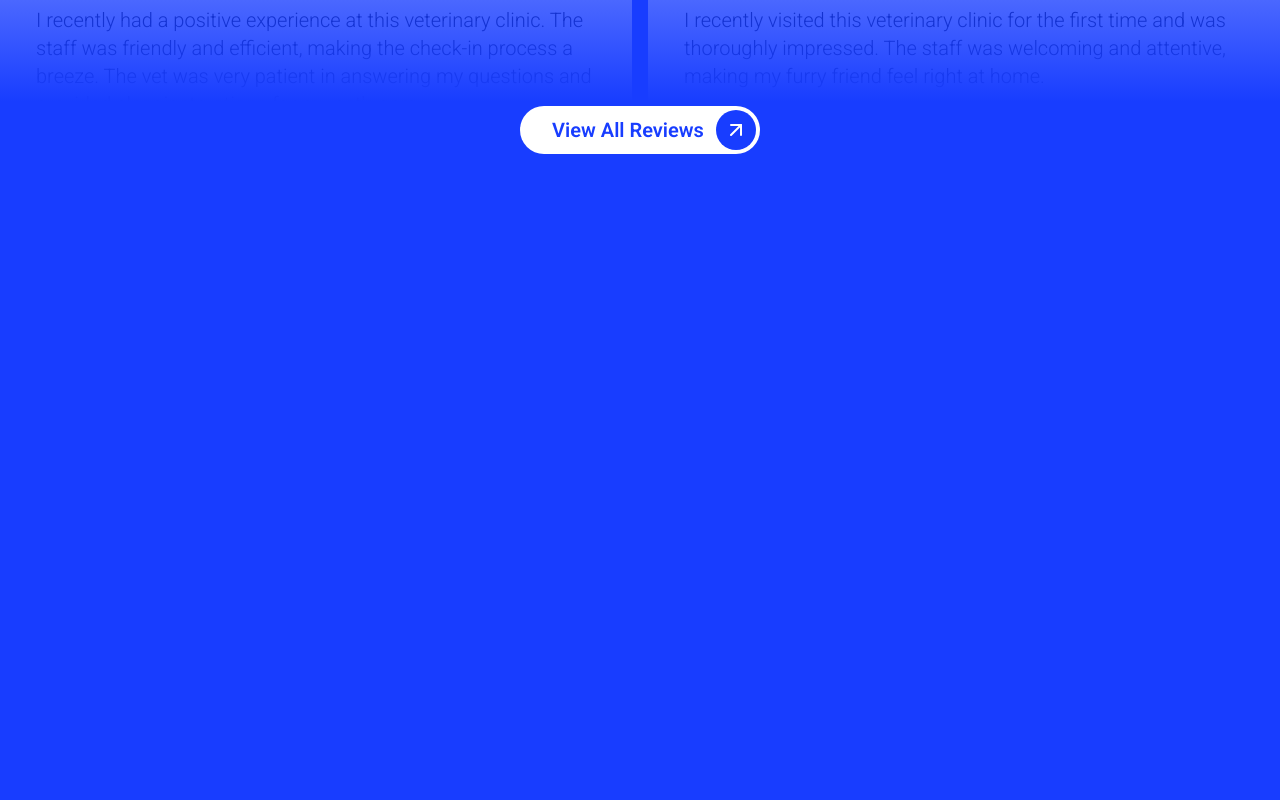
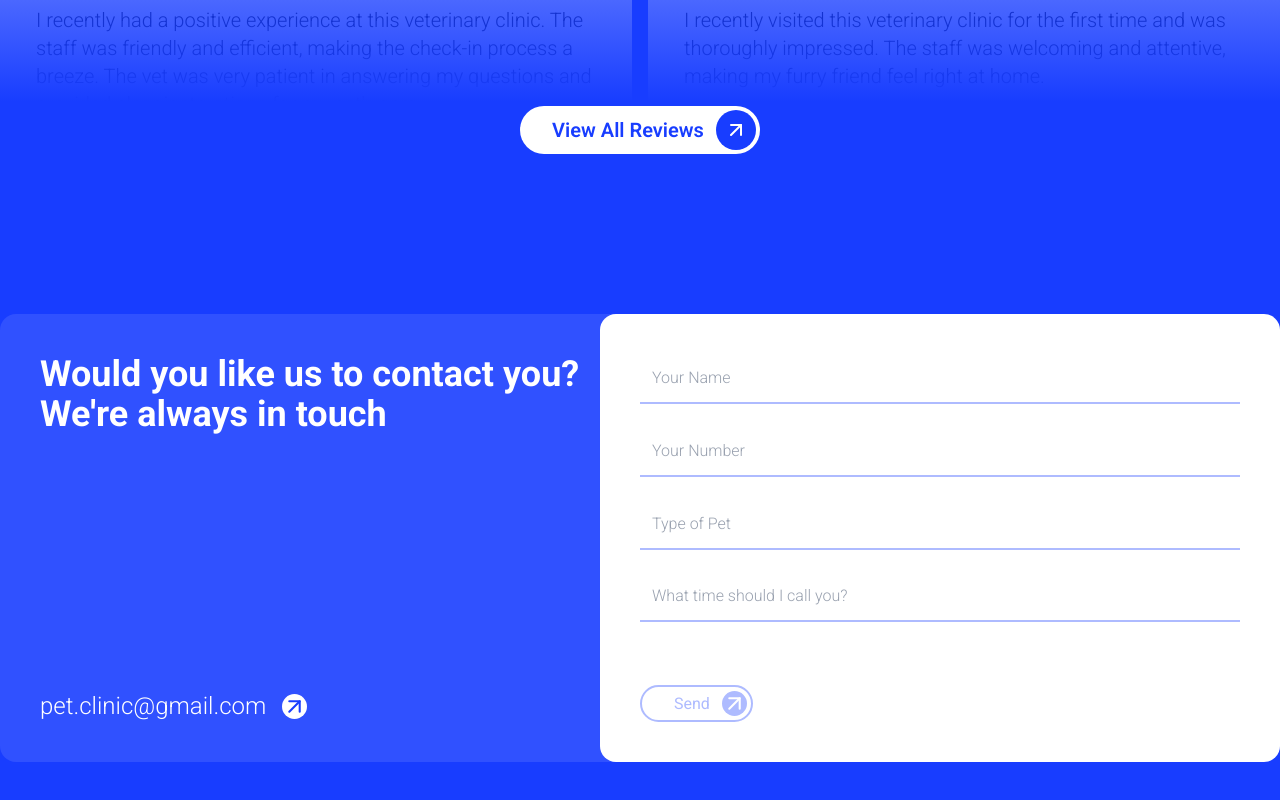
Before and after one commit to LazuardiFadhilah/pet-clinic, a Next.js app: page / in a window 1280 px wide. Shown: the part 4446-5246 px from the top of the page. Before the commit the page ends 4680 px from the top, so only its background shows below. Built offline with nearby package versions, Linux system fonts and the light colour scheme.

Commit message:
Add AppointmentSection component for contact form functionality

```diff
--- /dev/null
+++ b/src/app/appointmentSection.tsx
@@ -0,0 +1,85 @@
+import { FiArrowUpRight } from "react-icons/fi";
+
+export default function AppointmentSection() {
+  return (
+    <>
+      {/* Contact Section */}
+      <section className="container mx-auto py-20">
+        <div className="grid grid-cols-1 grid-rows-2 lg:grid-cols-2 lg:grid-rows-1 gap-0 h-full items-stretch">
+          {/* Left Side - Contact Information */}
+          <div className="p-10 bg-lightPurple rounded-t-2xl lg:rounded-l-2xl lg:rounded-r-none flex flex-col justify-between h-full">
+            <h1 className="text-2xl lg:text-4xl font-bold">
+              Would you like us to contact you? <br />
+              We&apos;re always in touch
+            </h1>
+            <div className="flex items-center mt-64">
+              <p className="font-light text-lg lg:text-2xl">
+                pet.clinic@gmail.com
+              </p>
+              <FiArrowUpRight
+                className="text-primary bg-white rounded-full ml-4"
+                size={25}
+              />
+            </div>
+          </div>
+
+          {/* Right Side - Contact Form */}
+          <form className="bg-white rounded-2xl -mt-5 lg:-mt-0 lg:-ml-10 p-10 flex flex-col justify-between items-start h-full">
+            {/* Input for Name */}
+            <div className="flex border-b-2 border-secondary focus-within:border-primary w-full">
+              <input
+                className="w-full p-3 text-black font-light focus:outline-none placeholder:text-gray-400 focus:placeholder-transparent transition-all duration-300"
+                placeholder="Your Name"
+                type="text"
+                name="name"
+                id="name"
+              />
+            </div>
+
+            {/* Input for Phone Number */}
+            <div className="flex border-b-2 border-secondary focus-within:border-primary w-full">
+              <input
+                className="w-full p-3 text-black font-light focus:outline-none placeholder:text-gray-400 focus:placeholder:text-transparent transition-all duration-300"
+                placeholder="Your Number"
+                type="text"
+                name="number"
+                id="number"
+              />
+            </div>
+
+            {/* Input for Pet Type */}
+            <div className="flex border-b-2 border-secondary focus-within:border-primary w-full">
+              <input
+                className="w-full p-3 text-black font-light focus:outline-none placeholder:text-gray-400 focus:placeholder:text-transparent transition-all duration-300"
+                placeholder="Type of Pet"
+                type="text"
+                name="pet"
+                id="pet"
+              />
+            </div>
+
+            {/* Input for Call Time */}
+            <div className="flex border-b-2 border-secondary focus-within:border-primary w-full">
+              <input
+                className="w-full p-3 text-black font-light focus:outline-none placeholder:text-gray-400 focus:placeholder:text-transparent transition-all duration-300"
+                placeholder="What time should I call you?"
+                type="text"
+                name="appointment"
+                id="appointment"
+              />
+            </div>
+
+            {/* Submit Button */}
+            <button className="group hover:text-primary hover:border-primary text-secondary rounded-full flex items-center border-2 border-secondary mt-10 pl-8 transition-all duration-300">
+              Send
+              <FiArrowUpRight
+                className="text-white bg-secondary rounded-full ml-3 mr-1 my-1 transition-all duration-300 group-hover:bg-primary"
+                size={25}
+              />
+            </button>
+          </form>
+        </div>
+      </section>
+    </>
+  );
+}
--- a/src/app/page.tsx
+++ b/src/app/page.tsx
@@ -4,6 +4,8 @@ import DoctorSection from "./doctorSection";
 import EquipmentSection from "./equipmentSection";
 import CharitySection from "./charitySection";
 import ReviewSection from "./reviewSection";
+import AppointmentSection from "./appointmentSection";
+import { FiArrowUpRight } from "react-icons/fi";
 
 export default function Home() {
   return (
@@ -14,6 +16,7 @@ export default function Home() {
       <EquipmentSection />
       <CharitySection />
       <ReviewSection />
+      <AppointmentSection />
     </>
   );
 }
```
